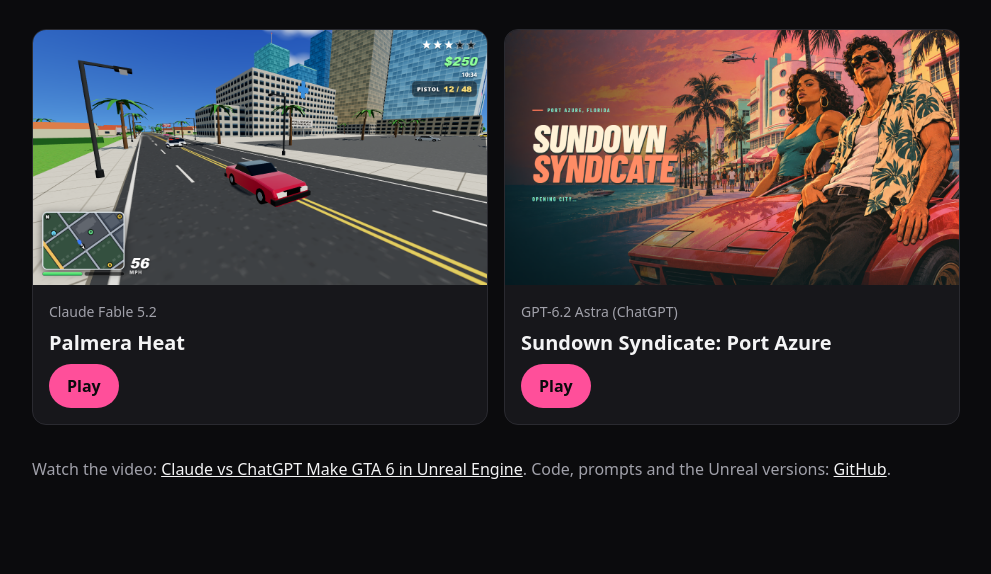
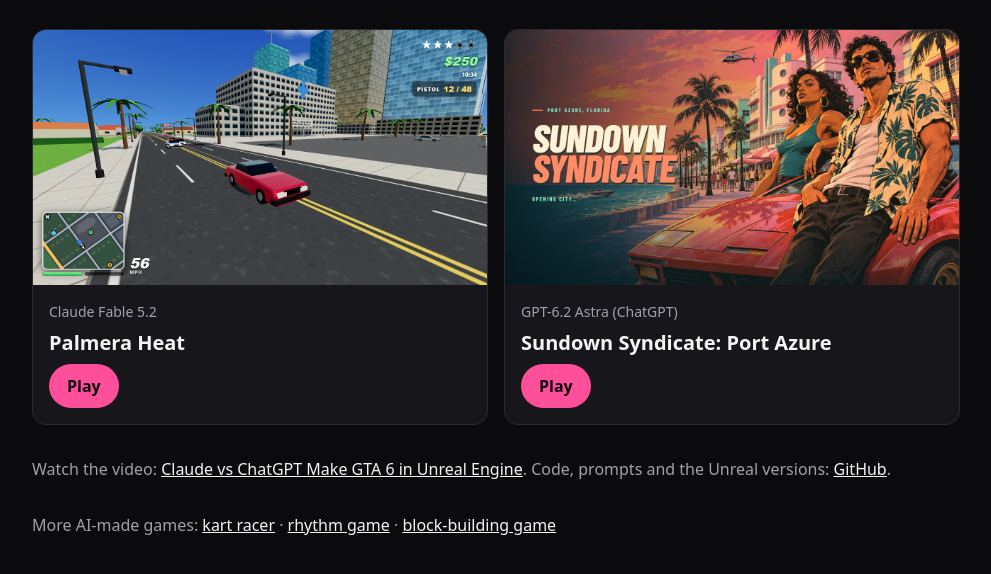
Before and after one commit to ModelBehaviorYT/claude-vs-chatgpt-ai-games, a plain HTML site: page index.html in a window 1280 px wide. Shown: the part 208-782 px from the top of the page, without its empty margins (144-1135 px from the left). Drawn offline with Linux system fonts and the light colour scheme.

Commit message:
Link the other AI-made games

```diff
--- a/index.html
+++ b/index.html
@@ -39,6 +39,7 @@
     </div>
   </div>
   <p class="links">Watch the video: <a href="https://youtu.be/JtPId3Alu9o">Claude vs ChatGPT Make GTA 6 in Unreal Engine</a>. Code, prompts and the Unreal versions: <a href="https://github.com/ModelBehaviorYT/claude-vs-chatgpt-ai-games">GitHub</a>.</p>
+  <p class="links">More AI-made games: <a href="https://modelbehavioryt.github.io/claude-ai-kart-racer/">kart racer</a> · <a href="https://modelbehavioryt.github.io/claude-vs-chatgpt-dash-game/">rhythm game</a> · <a href="https://modelbehavioryt.github.io/fable-vs-opus-block-game/">block-building game</a></p>
 </main>
 </body>
 </html>
```
Also changed, not shown: 1 other file.
